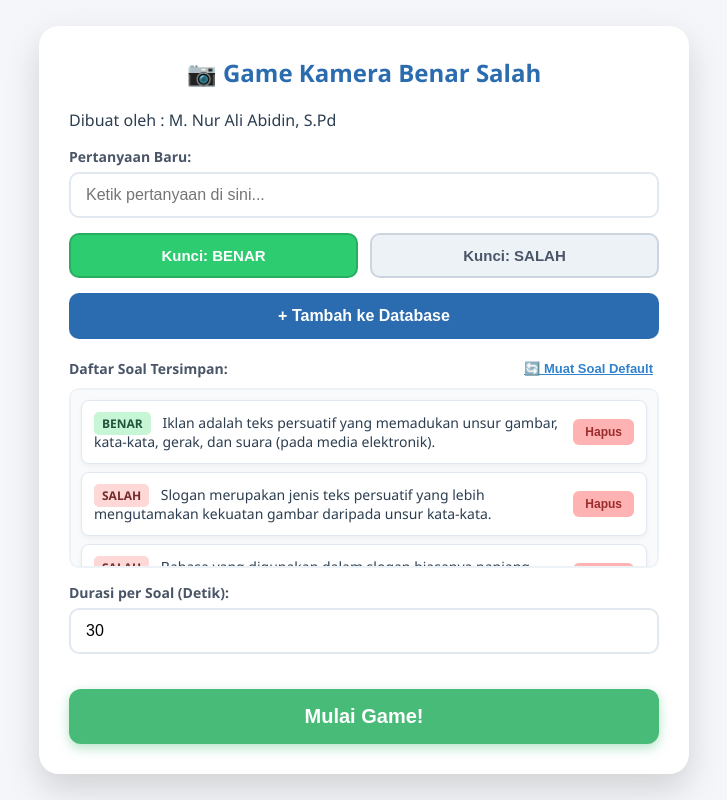
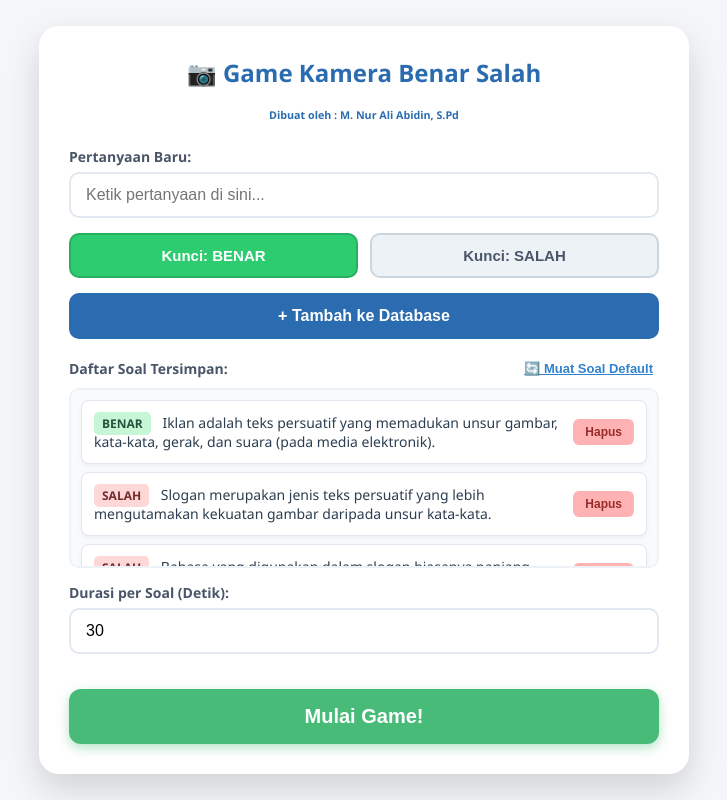
Before and after one commit to aliabidin98/benarsalah1222, a plain HTML site: page index.html in a window 1280 px wide. Shown: the whole page, without its empty margins (276-1003 px from the left). Drawn offline with Linux system fonts and the light colour scheme.

Commit message:
Update index.html

```diff
--- a/index.html
+++ b/index.html
@@ -287,7 +287,7 @@
     <div id="setup-screen">
         <div class="setup-box">
             <h2 style="text-align:center; margin-top:0; color:#2b6cb0;">📷 Game Kamera Benar Salah</h2>
-            <p class="text-gray-400 text-sm mt-2 mb-8"> Dibuat oleh : M. Nur Ali Abidin, S.Pd </p>
+            <h6 style="text-align:center; margin-top:0; color:#2b6cb0;"> Dibuat oleh : M. Nur Ali Abidin, S.Pd</h6>
 
             <div class="input-group">
                 <label for="input-pertanyaan">Pertanyaan Baru:</label>
```
